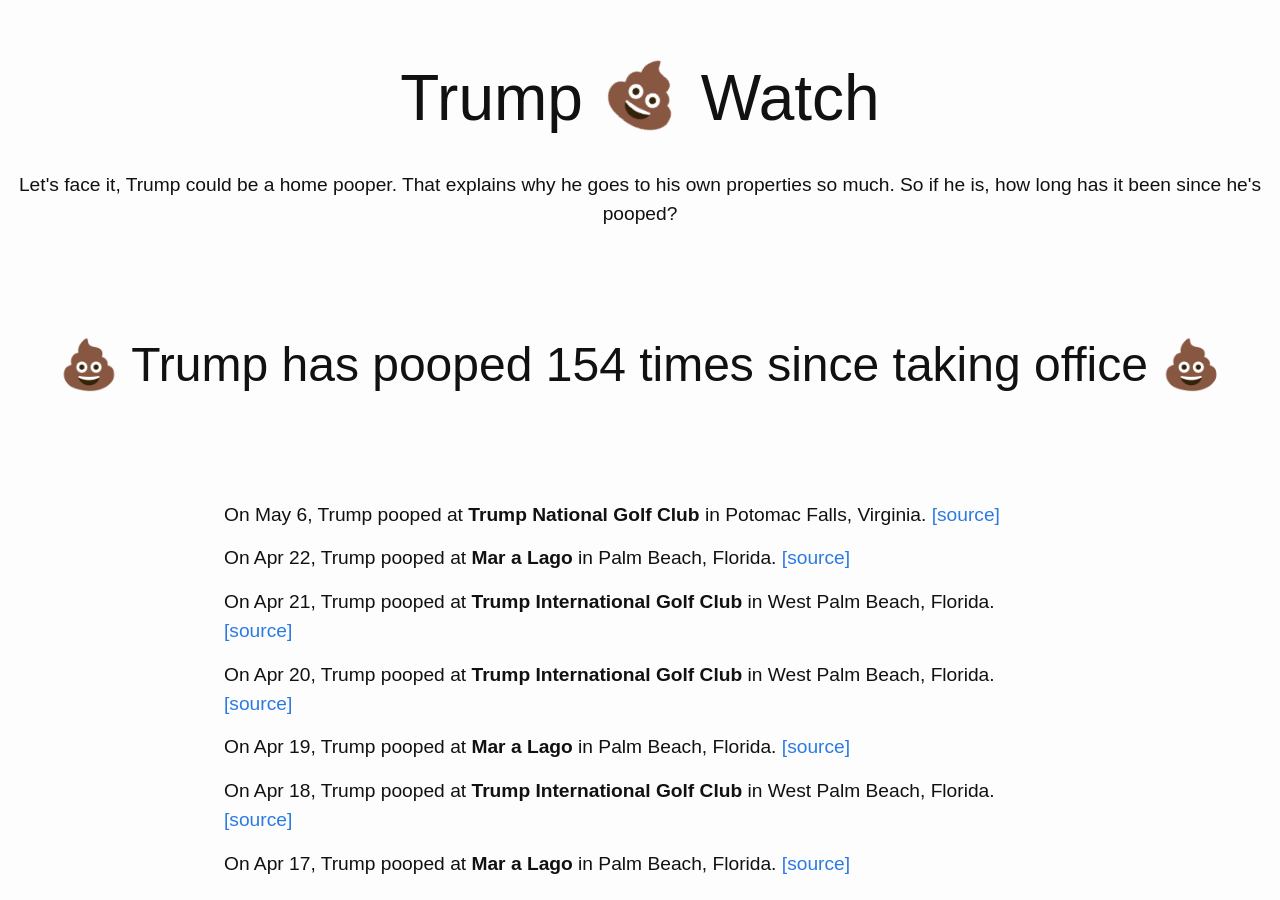
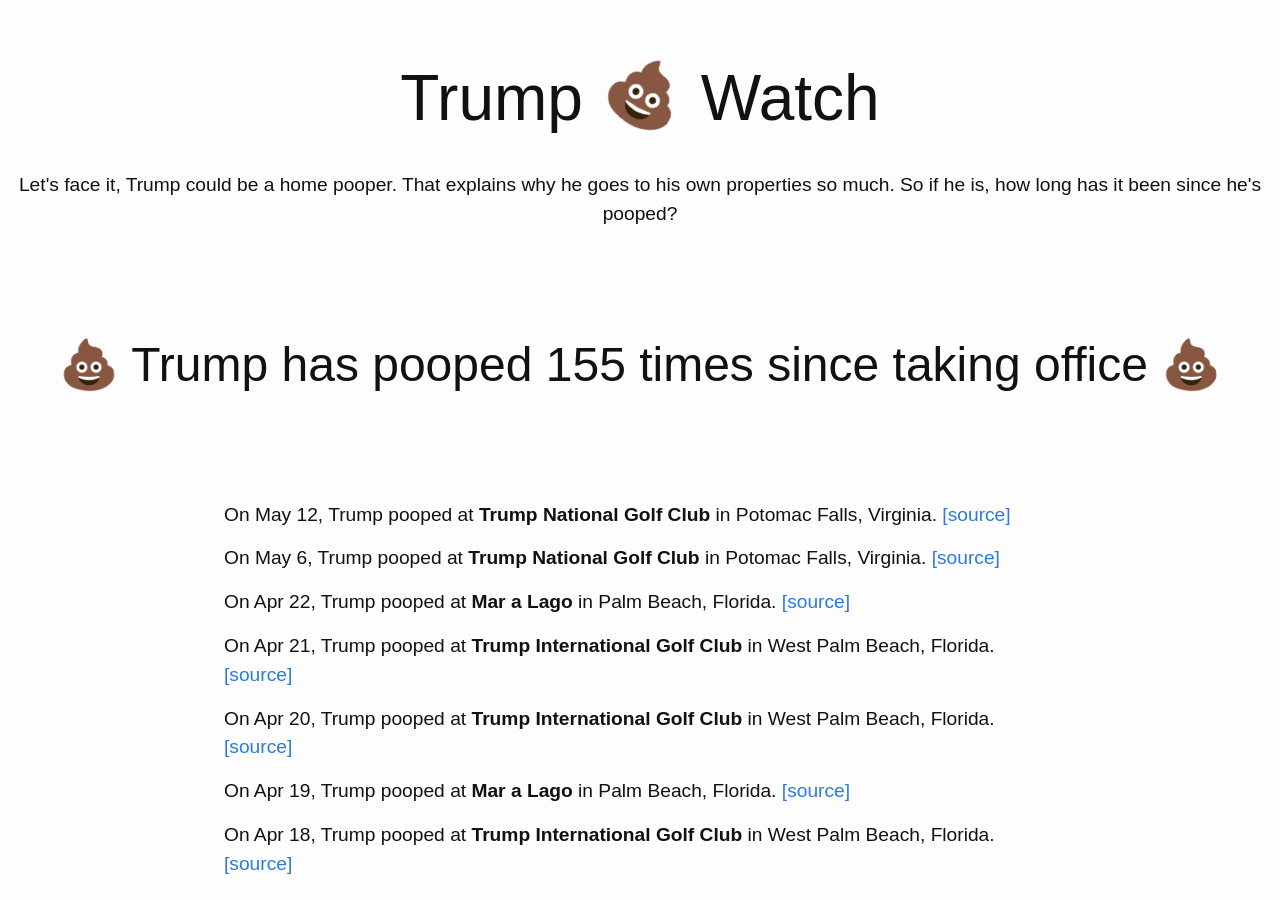
Before and after one commit to dansinker/trumppoopwatch.org, a Jekyll site: the page built from pooparchive.md, in a window 1280 px wide and 900 px high. Built offline with Jekyll 4.4.1, drawn with Linux system fonts in a browser that asks for light colours; nearby versions of some CDN libraries.

Commit message:
New poop

```diff
--- a/_data/trumps.yml
+++ b/_data/trumps.yml
@@ -1,4 +1,8 @@
 poops:
+- location: Trump National Golf Club
+  city: Potomac Falls, Virginia
+  date: 2018-05-12
+  link: https://twitter.com/kylegriffin1/status/995306358424702976?s=19
 - location: Trump National Golf Club
   city: Potomac Falls, Virginia
   date: 2018-05-06
```
